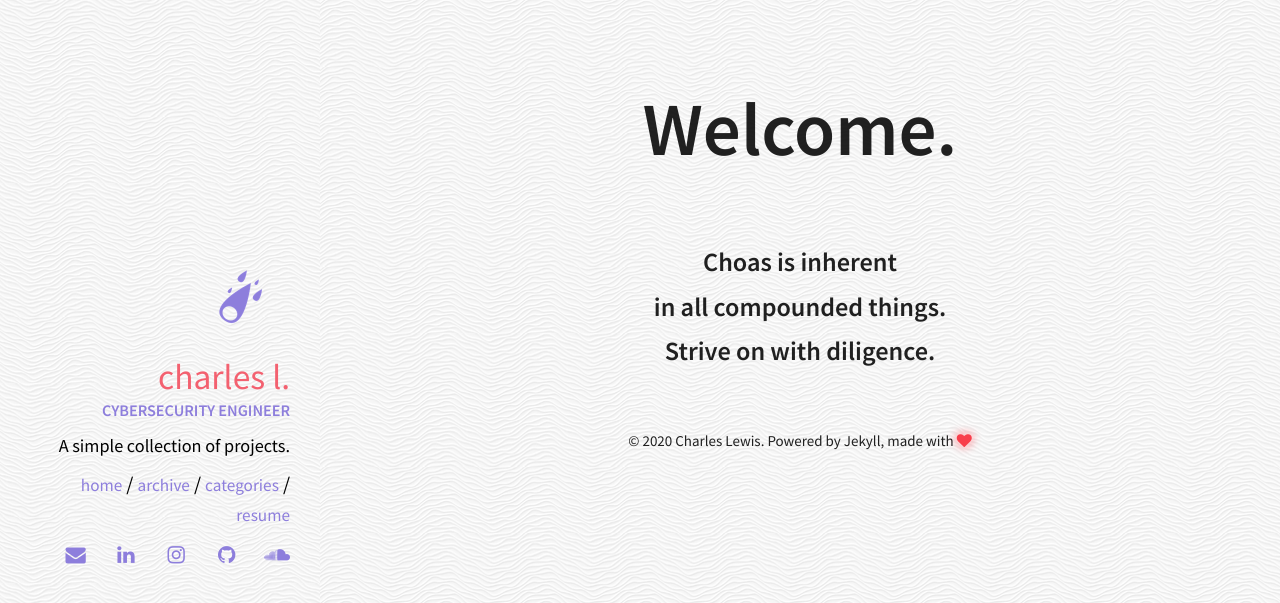
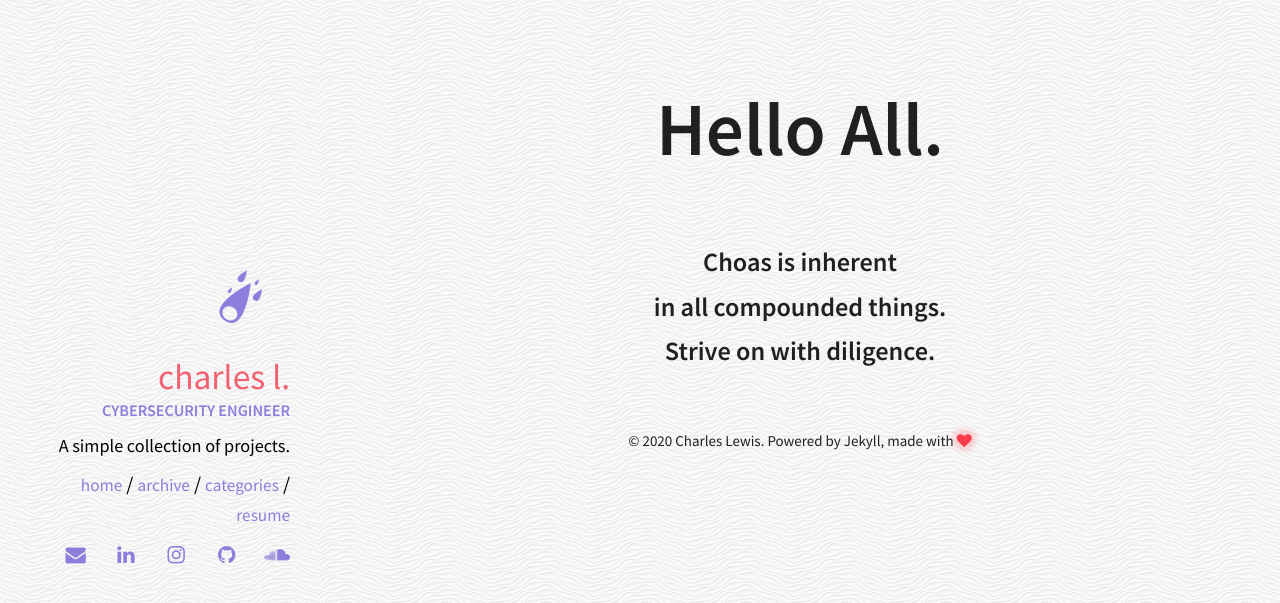
Before and after one commit to clewis10/clewis10OLD.github.io, a Jekyll site: the page built from index.html, in a window 1280 px wide. Shown: the top 603 px of the page. Built offline with Jekyll 4.4.1, drawn with Linux system fonts in a browser that asks for light colours.

Commit message:
3/21/20 mobile fix

```diff
--- a/_layouts/ind.html
+++ b/_layouts/ind.html
@@ -14,7 +14,7 @@
       <div class="index">
         <center>
             <h1 style="font-size: 500%;">
-                Welcome.
+                Hello All.
             </h1>
             <br/>
             <h2>
@@ -25,7 +25,9 @@
                 Strive on with diligence.
             </h2>
         </center>
-        {% include footer.html %}
+        <div stlye="margin-bottom: 0; margin-top: auto;">
+            {% include footer.html %}
+        </div>
       </div>
     </div>
   </div>
--- a/_sass/pages/_layout.scss
+++ b/_sass/pages/_layout.scss
@@ -102,6 +102,11 @@
 
 .index{
   background-image: url('/img/waves.png');
+  position: absolute;
+  top: 400px;
+  z-index: 233;
+  width: 100%;
+  padding: 20px 20px 0;
   -webkit-transform: translate3d(0,0,1px);
   transform: translate3d(0,0,1px);
   @include media-query($small-screen) {
```
